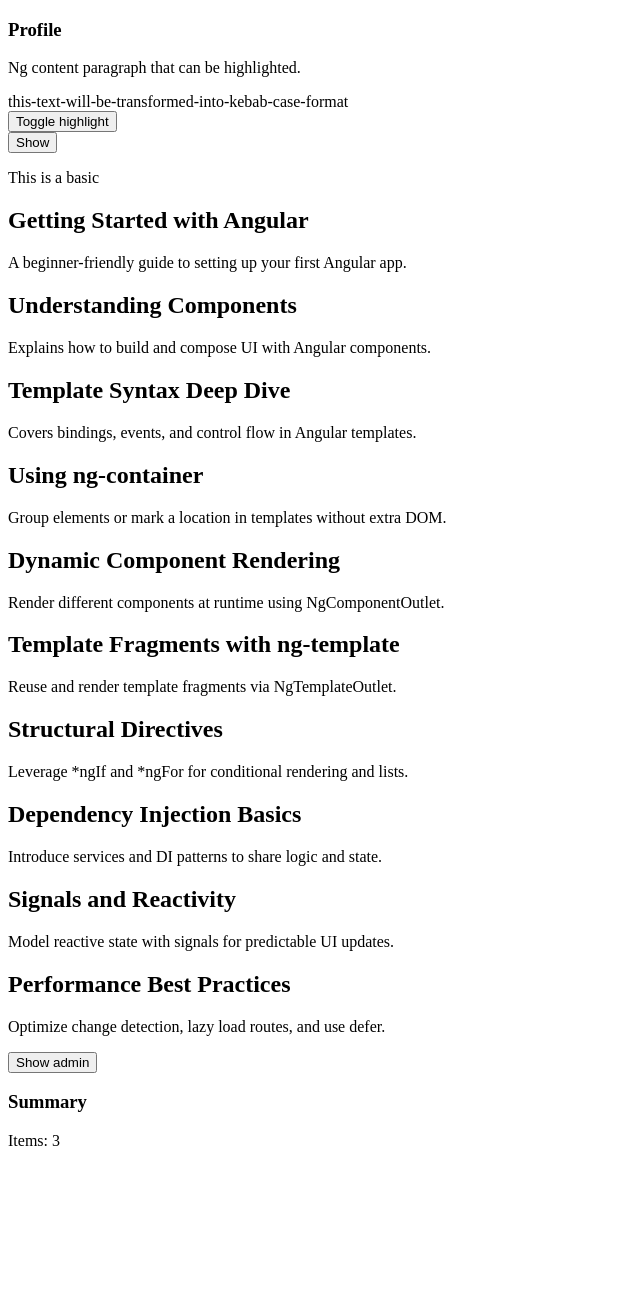
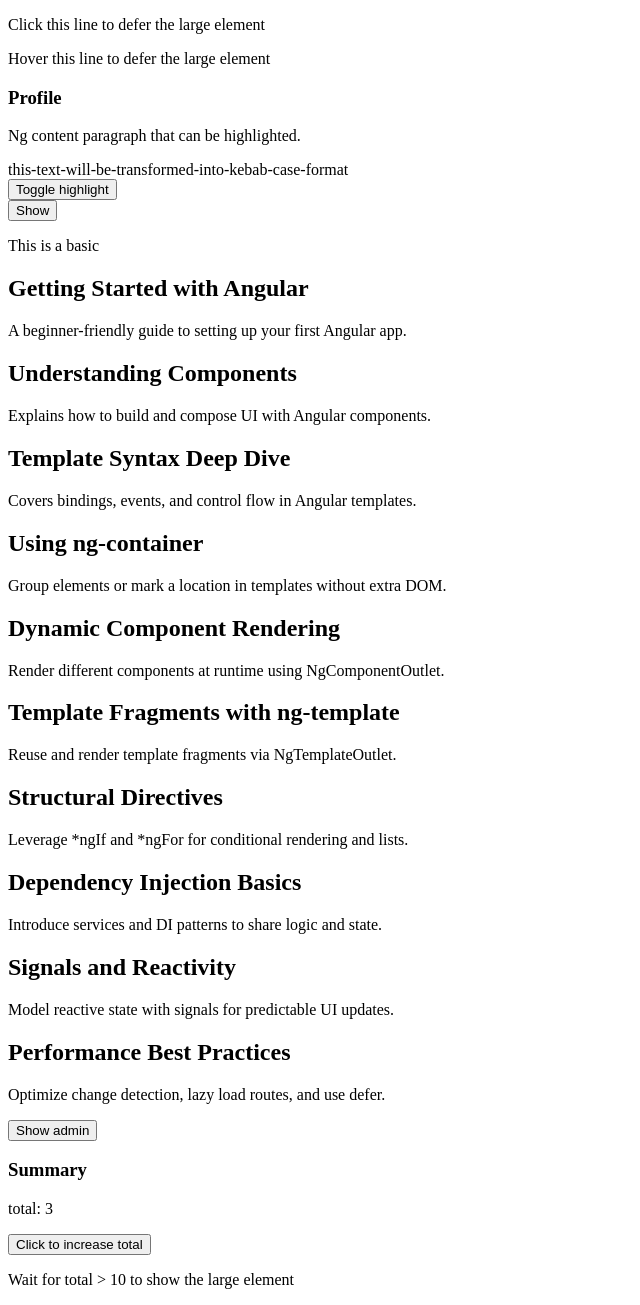
Before and after one commit to xsczk/angular-app, an Angular app: page / in a window 1280 px wide. Shown: the whole page, without its empty margins (0-640 px from the left). Before the commit the page ends 1166 px from the top, so only its background shows below. Built offline with nearby package versions, Linux system fonts and the light colour scheme.

Commit message:
praticing with defer block

```diff
--- a/src/app/app.ts
+++ b/src/app/app.ts
@@ -9,6 +9,16 @@ import {NgTemplateOutlet} from '@angular/common';
   standalone: true,
   imports: [UserComponent, HighlightDirective, KebabCasePipe, NgTemplateOutlet],
   template: `
+    @defer (on interaction) {
+      <div>This is a large element that is needed to lazy load</div>
+    } @placeholder (minimum 200) {
+      <p>Click this line to defer the large element</p>
+    }
+    @defer (on hover) {
+      <div>This is a large element that is needed to lazy load</div>
+    } @placeholder {
+      <span>Hover this line to defer the large element</span>
+    }
     <app-user>
       <h3 card-title>Profile</h3>
 
@@ -21,16 +31,25 @@ import {NgTemplateOutlet} from '@angular/common';
     </app-user>
     <ng-template #card let-title="title" let-count="count">
       <h3>{{ title }}</h3>
-      <p>Items: {{ count }}</p>
+      <p>total: {{ count }}</p>
     </ng-template>
 
     <ng-container
       [ngTemplateOutlet]="card"
       [ngTemplateOutletContext]="{ title: 'Summary', count: total }">
     </ng-container>
+    <button (click)="increaseTotal()">Click to increase total</button>
+    @defer (when total > 10) {
+      <div>This is a large element that is needed to lazy load</div>
+    } @placeholder {
+      <p>Wait for total > 10 to show the large element</p>
+    }
   `
 })
 export class AppComponent {
   text = 'This text will be transformed into kebab case format';
   total = 3
+  increaseTotal() {
+    this.total += 1
+  }
 }
--- a/src/app/outlet/my-outlet.component.ts
+++ b/src/app/outlet/my-outlet.component.ts
@@ -8,7 +8,7 @@ import {
   TemplateRef,
   ViewContainerRef
 } from '@angular/core';
-import {NgFor, NgIf, NgTemplateOutlet} from '@angular/common';
+import {NgIf, NgTemplateOutlet} from '@angular/common';
 import {mockItems} from '../mock/data';
 
 @Component({
@@ -41,12 +41,12 @@ export class MyOutlet implements OnChanges {
   basicTemplate = input<TemplateRef<unknown>>()
   profileTemplate = computed(() =>
     this.isAdmin() ? this.adminTemplate() : this.basicTemplate())
+  protected readonly mockItems = mockItems;
   private viewContainer = inject(ViewContainerRef)
 
   ngOnChanges(changes: SimpleChanges) {
     console.log('ngOnChanges', changes, this.profileTemplate())
   }
-
 
   showFragment() {
     try {
@@ -55,6 +55,4 @@ export class MyOutlet implements OnChanges {
       console.warn(`Could not create fragment from ${e}`)
     }
   }
-
-  protected readonly mockItems = mockItems;
 }
```
